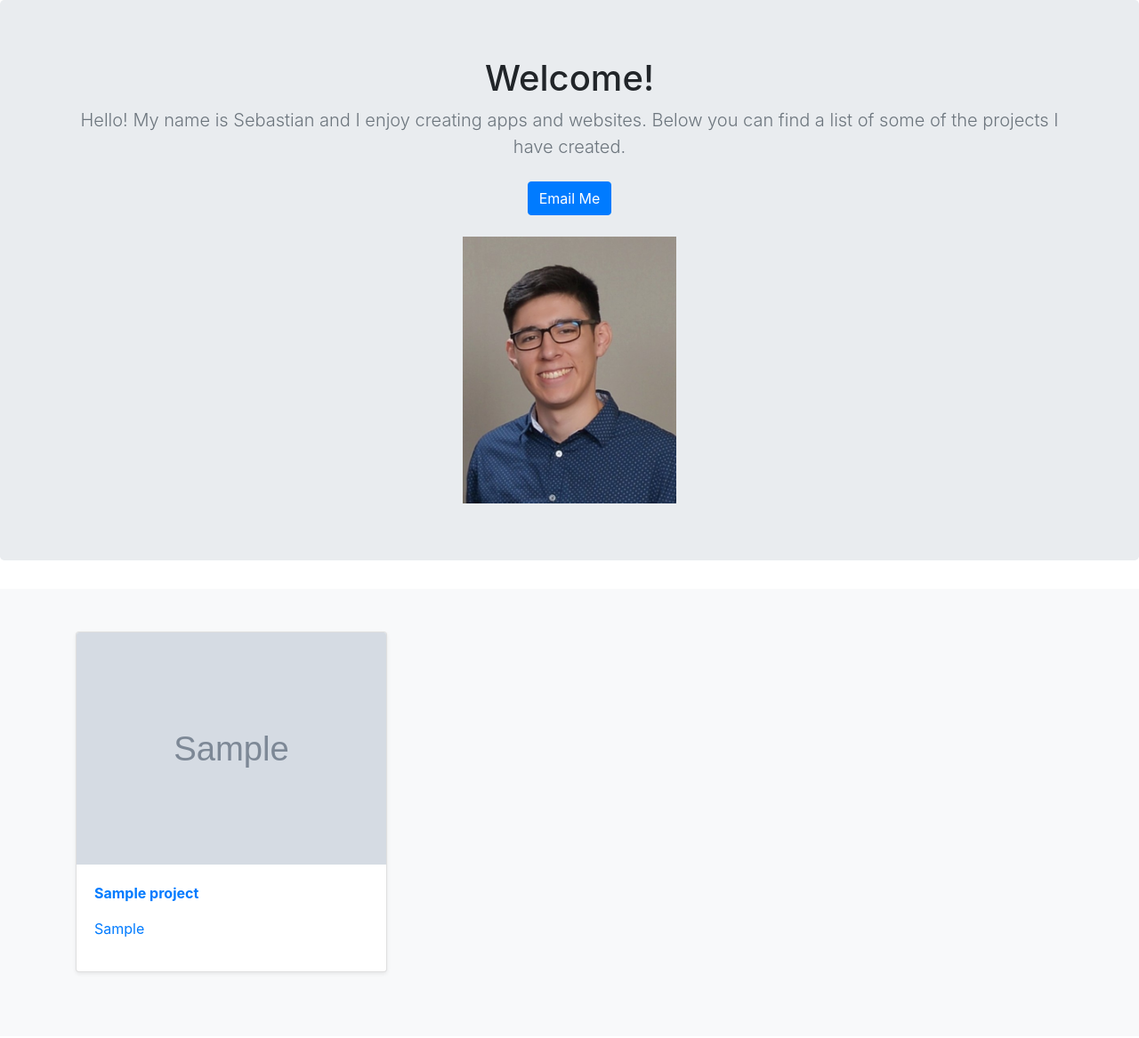
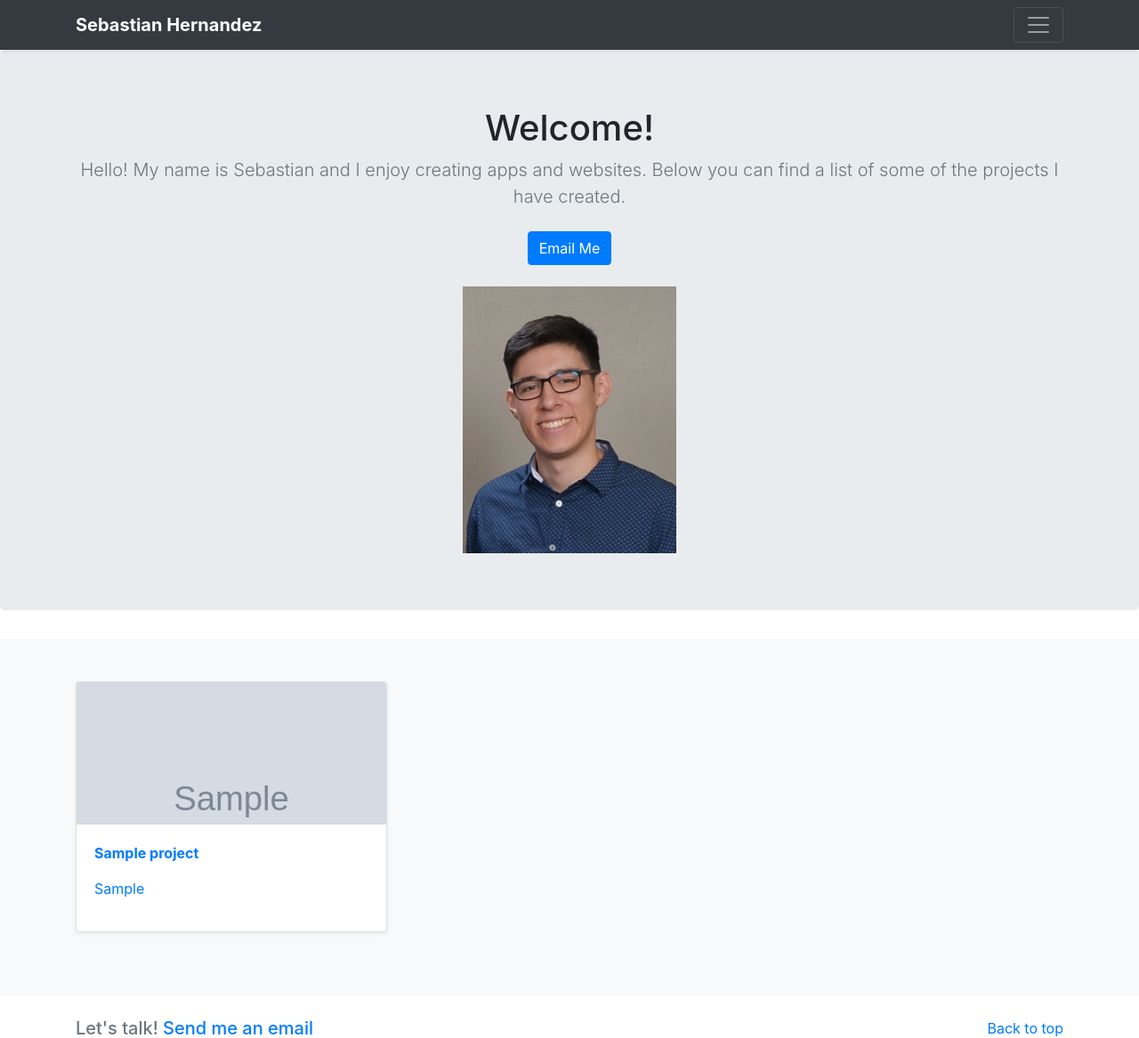
Before and after one commit to seabass189/PortfolioWebsite, a Django app: page / in a window 1280 px wide. Shown: the top 1167 px of the page at 89% size. Run offline with Django 3.2, Linux system fonts and the light colour scheme; tables that the repository leaves empty hold one stand-in row (values such as "Sample post"); grey boxes marked "Sample" are stand-in pictures; some libraries are stand-ins or nearby versions.

Commit message:
Added navigation bar
-changed CSS for home page
-added navigation bar at the top with links and "About Me"

```diff
--- /dev/null
+++ b/projects/static/css/home.css
@@ -0,0 +1,6 @@
+/* home.html
+================================================*/
+#card-img {
+  height: 165px;
+  overflow: hidden;
+}
--- a/projects/templates/base.html
+++ b/projects/templates/base.html
@@ -26,6 +26,7 @@
 
   <!-- Style: CSS File Links -->
   <link href="{% static 'css/base.css' %}" rel="stylesheet">
+  <link href="{% static 'css/home.css' %}" rel="stylesheet">
 
   <!-- Style: Fonts from Google -->
   <link href="https://fonts.googleapis.com/css2?family=Abril+Fatface&family=Lobster&family=Luckiest+Guy&family=Playball&display=swap" rel="stylesheet">
@@ -53,34 +54,35 @@
       font-size: 3.5rem;
     }
   }
-
-    .dashboard .card-body p:first-child {
-      font-family: 'Anton', sans-serif;
-      text-align: center;
-      color: red;
-      background-color: lightgreen;
-      padding: 3px;
-      border-radius: 12px;
-    }
   </style>
   <!-- Custom styles for this template -->
   <link href="album.css" rel="stylesheet">
 </head>
 <body>
-  <!-- <header>
+  <header>
     <div class="collapse bg-dark" id="navbarHeader">
       <div class="container">
         <div class="row">
           <div class="col-sm-8 col-md-7 py-4">
-            <h4 class="text-white">About</h4>
-            <p class="text-muted">Add some information about the album below, the author, or any other background context. Make it a few sentences long so folks can pick up some informative tidbits. Then, link them off to some social networking sites or contact information.</p>
+            <h4 class="text-white">About Me</h4>
+            <p class="text-white">I am a passionate, hardworking individual that
+              strives for excellence. I am focused when under stress and adapt well
+              to new situations, and I am always hoping to learn more and gain
+              more experience. Whether working independently or in a group setting,
+              I will be able to successfully complete my job, aiming above and
+              beyond expectations. I've been in multiple group settings while
+              working on coding projects which have not only strengthened my
+              knowledge of programming, but also enhanced my ability to cooperate
+              with others.</p>
+              <p class="text-white">Some of my hobbies include playing ukulele,
+                cooking, and working out.</p>
               </div>
               <div class="col-sm-4 offset-md-1 py-4">
-            <h4 class="text-white">Contact</h4>
+                <h4 class="text-white">Other Links</h4>
                 <ul class="list-unstyled">
-              <li><a href="#" class="text-white">Follow on Twitter</a></li>
-              <li><a href="#" class="text-white">Like on Facebook</a></li>
-              <li><a href="#" class="text-white">Email me</a></li>
+                  <li><a href="{% static 'Resume May 2020.pdf' %}" target="_blank" class="text-white">My Resume</a></li>
+                  <li><a href="https://github.com/seabass189" target="_blank" class="text-white">My Github Page</a></li>
+                  <li><a href="http://linkedin.com/in/sebastian-hernandez-b99b5511b" target="_blank" class="text-white">My LinkedIn Profile</a></li>
                 </ul>
               </div>
             </div>
@@ -88,20 +90,23 @@
         </div>
         <div class="navbar navbar-dark bg-dark shadow-sm">
           <div class="container d-flex justify-content-between">
-        <a href="#" class="navbar-brand d-flex align-items-center">
-          <svg xmlns="http://www.w3.org/2000/svg" width="20" height="20" fill="none" stroke="currentColor" stroke-linecap="round" stroke-linejoin="round" stroke-width="2" aria-hidden="true" class="mr-2" viewBox="0 0 24 24" focusable="false"><path d="M23 19a2 2 0 0 1-2 2H3a2 2 0 0 1-2-2V8a2 2 0 0 1 2-2h4l2-3h6l2 3h4a2 2 0 0 1 2 2z"/><circle cx="12" cy="13" r="4"/></svg>
-          <strong>Album</strong>
+            <a href="{% url 'home' %}" class="navbar-brand d-flex align-items-center">
+              <!-- <svg xmlns="http://www.w3.org/2000/svg" width="20" height="20" fill="none" stroke="currentColor" stroke-linecap="round" stroke-linejoin="round" stroke-width="2" aria-hidden="true" class="mr-2" viewBox="0 0 24 24" focusable="false"><path d="M23 19a2 2 0 0 1-2 2H3a2 2 0 0 1-2-2V8a2 2 0 0 1 2-2h4l2-3h6l2 3h4a2 2 0 0 1 2 2z"/><circle cx="12" cy="13" r="4"/></svg> -->
+              <strong>Sebastian Hernandez</strong>
             </a>
             <button class="navbar-toggler" type="button" data-toggle="collapse" data-target="#navbarHeader" aria-controls="navbarHeader" aria-expanded="false" aria-label="Toggle navigation">
               <span class="navbar-toggler-icon"></span>
             </button>
           </div>
         </div>
-  </header> -->
+      </header>
       <!-- <div class="base-box d-flex flex-column flex-md-row align-items-center p-3 px-md-4 mb-3 border-bottom shadow-sm">
       <h5 class="my-0 mr-md-auto font-weight-normal"><a href="{% url 'home' %}">Sebastian Hernandez</a></h5>
       <nav class="my-2 my-md-0 mr-md-3">
-      <a href="{% url 'home' %}">Item</a>
+      <a href="{% static 'Resume May 2020.pdf' %}" target="_blank">Resume</a>
+      <a href="https://github.com/seabass189" target="_blank">Github</a>
+      <a href="http://linkedin.com/in/sebastian-hernandez-b99b5511b" target="_blank">LinkedIn</a>
+
     </nav>
   </div> -->
 
@@ -118,7 +123,7 @@
   </footer>
   <script src="{% static 'jquery-3.5.1.min.js' %}"></script>
   <script src="{% static 'popper.min.js' %}"></script>
-  <script src="{% static 'js/bootstrap.min.js"></script>
+  <script src="{% static 'js/bootstrap.min.js' %} "></script>
 
   {% block extra_scripts %}
   {% endblock extra_scripts %}
--- a/projects/templates/projects/home.html
+++ b/projects/templates/projects/home.html
@@ -21,13 +21,14 @@
 
 <div class="album py-5 bg-light">
   <div class="container">
-
     <div class="row">
       {% for project in projects.all %}
       <div class="col-md-4">
         <a href="{% url 'project_view' project.id %}">
         <div class="card mb-4 shadow-sm">
-          <img class="card-img-top" src="{{ project.image.url }}" alt="Image for {{ project.name }}">
+          <div id="card-img">
+            <img class="card-img-top" src="{{ project.image.url }}" alt="Image for {{ project.name }}">
+          </div>
           <div class="card-body">
             <p class="card-text"><b>{{ project.name }}</b></p>
             <p>{{ project.header }}</p>
--- a/projects/templates/projects/projectView.html
+++ b/projects/templates/projects/projectView.html
@@ -6,14 +6,14 @@
   <section class="jumbotron">
     <div class="container text-center">
       <h1 class="text-center">{{ project.name }}</h1><br>
-      <img src="{{ project.image.url }}" width="60%" alt="A picture for {{ project.name }}"><br>
+      <img src="{{ project.image.url }}" width="70%" alt="A picture for {{ project.name }}"><br>
     </div>
     <div class="container text-left">
       <p class="text-left">{{ project.summary|linebreaks }}</p>
     </div>
     <div class="container text-center">
       {% if project.github_link %}
-      <a href="{{ project.github_link }}"><h4>Check this project out on GitHub!</h4></a><br>
+      <a href="{{ project.github_link }}" target="_blank"><h4>Check this project out on GitHub!</h4></a><br>
       {% endif %}
 
       <a href="{% url 'home' %}" class="btn btn-primary my-2">Back</a>
--- /dev/null
+++ b/static/css/home.css
@@ -0,0 +1,7 @@
+/* home.html
+================================================*/
+#card-img {
+  height: 160px;
+  /* width: 345px; */
+  overflow: hidden;
+}
```
Also changed, not shown: images/RSAEncDec.jpg (added), images/RSAEncDec_HwczLUh.jpg (added), 2 other files. Lines whose indentation alone changed are shown as unchanged.
